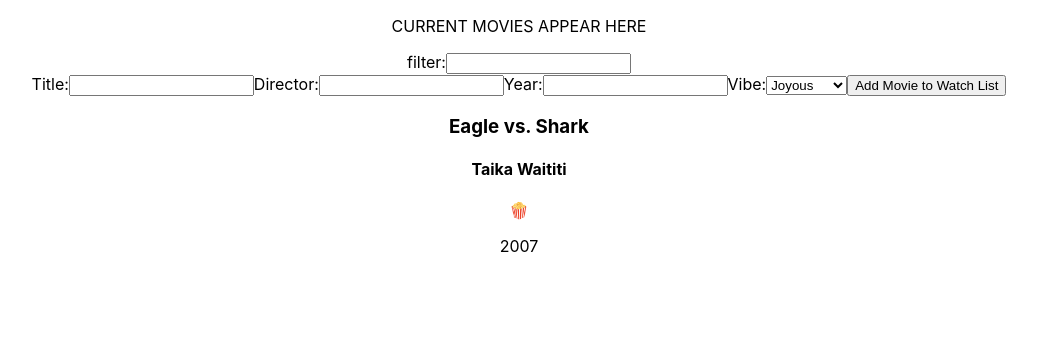
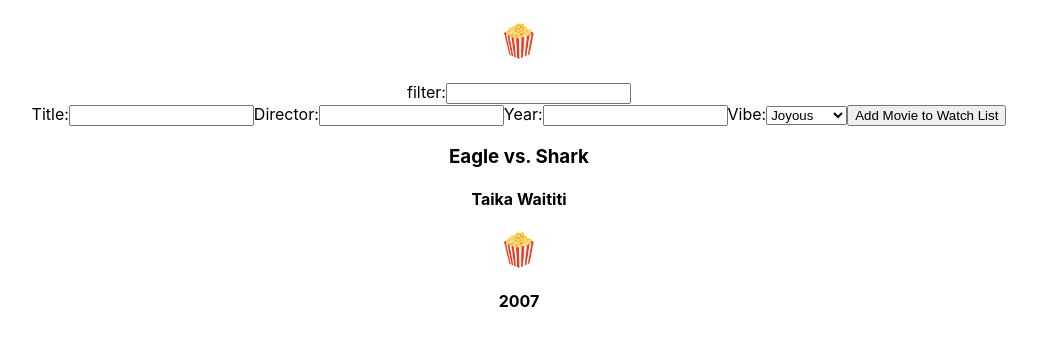
Before and after one commit to amayamaya/movie-list-maker-from-scratch, a React (Create React App) app: page / in a window 1280 px wide. Shown: the top 346 px of the page, without its empty margins (121-1158 px from the left). Built offline with nearby package versions, Linux system fonts and the light colour scheme.

Commit message:
all functions working aside from the filter

```diff
--- a/src/App.js
+++ b/src/App.js
@@ -1,4 +1,4 @@
-import { useState } from 'react';
+import { useEffect, useState } from 'react';
 import './App.css';
 import MovieForm from './MovieForm';
 import MovieList from './MovieList';
@@ -9,12 +9,17 @@ function App() {
   const [movieFormDirector, setMovieFormDirector] = useState('');
   const [movieFormYear, setMovieFormYear] = useState('');
   const [movieFormVibe, setMovieFormVibe] = useState('');
-
+  const [filterString, setFilterString] = useState('');
+  const [visibleMovies, setVisibleMovies] = useState([]);
+  //dummy data below//
   const [allMovies, setAllMovies] = useState([
     { title: 'Eagle vs. Shark', director: 'Taika Waititi', year: '2007', vibe: 'nerdy' },
   ]);
 
-  // console.log(allMovies);
+  useEffect(() => {
+    setVisibleMovies(allMovies);
+    setFilterString('');
+  }, [allMovies]);
 
   function submitMovie(e) {
     e.preventDefault();
@@ -33,14 +38,28 @@ function App() {
     setAllMovies([...allMovies]);
   }
 
+  function handleFilterMovies(filterString) {
+    const updateMovies = allMovies.filter((movie) =>
+      movie.title.toLocaleLowerCase().includes(filterString.toLocaleLowerCase())
+    );
+    filterString ? setVisibleMovies(updateMovies) : setVisibleMovies(allMovies);
+  }
+
   return (
     <div className="App">
       <div className="current-movie quarter">
-        <p>CURRENT MOVIES APPEAR HERE</p>
+        <Movie
+          movie={{
+            title: movieFormTitle,
+            director: movieFormDirector,
+            year: movieFormYear,
+            vibe: movieFormVibe,
+          }}
+        />
       </div>
       <div className="movie-filter quarter">
         filter:
-        <input />
+        <input required value={filterString} onChange={(e) => handleFilterMovies(e.target.value)} />
       </div>
       <MovieForm
         submitMovie={submitMovie}
@@ -53,7 +72,10 @@ function App() {
         movieFormVibe={movieFormVibe}
         setMovieFormVibe={setMovieFormVibe}
       />
-      <MovieList movies={allMovies} handleDeleteMovie={handleDeleteMovie} />
+      <MovieList
+        movies={visibleMovies.length ? visibleMovies : allMovies}
+        handleDeleteMovie={handleDeleteMovie}
+      />
     </div>
   );
 }
--- a/src/Movie.js
+++ b/src/Movie.js
@@ -5,8 +5,8 @@ export default function Movie({ handleDeleteMovie, movie }) {
     <div className="movie" onClick={(movie) => handleDeleteMovie && handleDeleteMovie(movie.title)}>
       <h3>{movie.title}</h3>
       <h4>{movie.director}</h4>
-      <p>🍿</p>
-      <p>{movie.year}</p>
+      <h1>🍿</h1>
+      <h4>{movie.year}</h4>
     </div>
   );
 }
```
